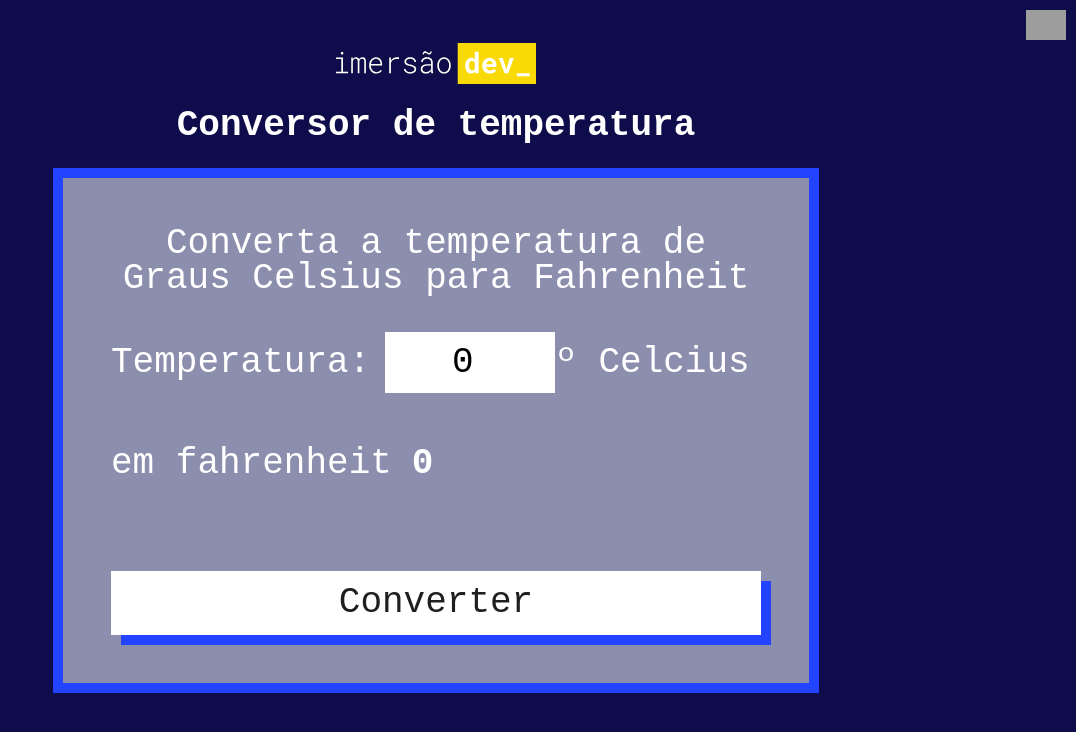
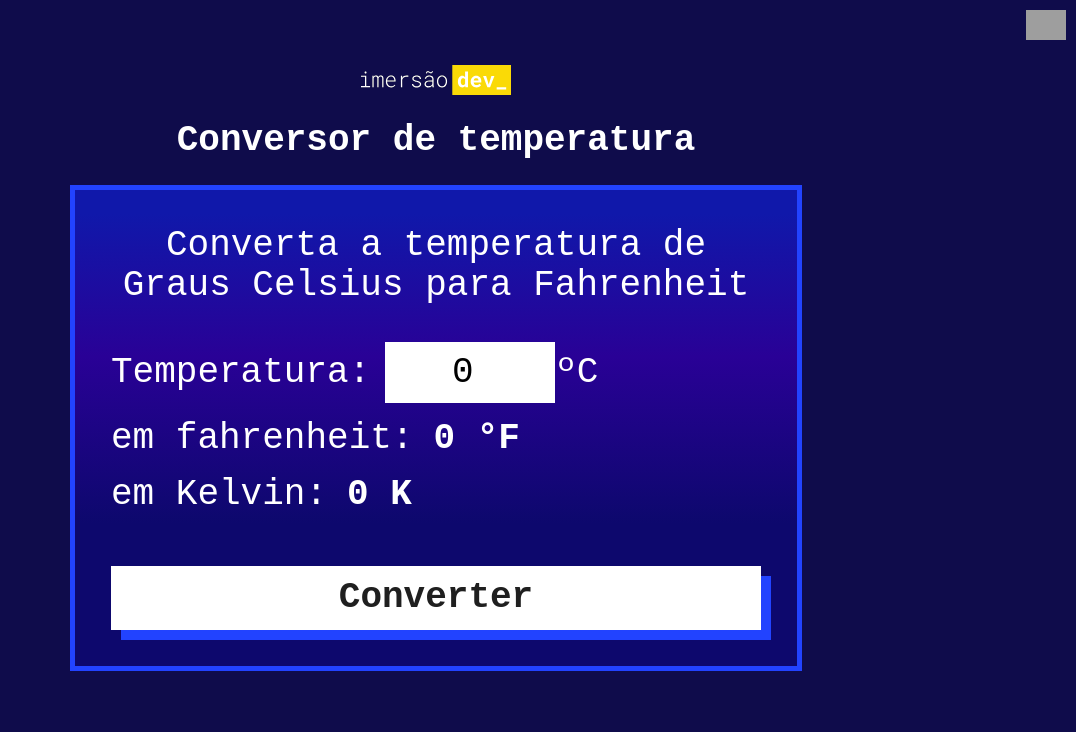
Before and after one commit to fernandoprestes/imersao-dev-alura, a plain HTML site: page 011-conversor-temperatura/index.html in a window 1280 px wide. Shown: the whole page, without its empty margins (204-1280 px from the left). Drawn offline with Linux system fonts and the light colour scheme; grey boxes are pictures that could not be loaded.

Commit message:
✨ ADD kelvin

```diff
--- a/011-conversor-temperatura/app.js
+++ b/011-conversor-temperatura/app.js
@@ -3,6 +3,8 @@ const btn = document.querySelector('.button')
 btn.addEventListener('click', function(event) {
   event.preventDefault();
   var temperature = document.querySelector('.celsius').value;
-  var convert = (temperature * 9/5) + 32
-  document.querySelector('.fahrenheit').textContent = convert.toFixed(1);
+  var convertF = (temperature * 9/5) + 32
+  var convertK = Number(temperature) + 273.15
+  document.querySelector('.fahrenheit').textContent = convertF.toFixed(2);
+  document.querySelector('.kelvin').textContent = convertK.toFixed(2);
 });
--- a/011-conversor-temperatura/index.html
+++ b/011-conversor-temperatura/index.html
@@ -5,7 +5,7 @@
     <meta http-equiv="X-UA-Compatible" content="IE=edge" />
     <meta name="viewport" content="width=device-width, initial-scale=1.0" />
     <link rel="stylesheet" href="style.css" />
-    <title>Desafio Aula 1 - Conversor de temperatura</title>
+    <title>Imersão DEV Desafio Aula 1 - Conversor de temperatura</title>
   </head>
   <body>
     <div class="container">
@@ -22,14 +22,20 @@
         <label class="label" for="celsius"
           >Temperatura:
           <input class="celsius" id="celsius" type="number" value="0" min="0" />
-          º Celcius
+          ºC
         </label>
         <label class="label" for="fahrenheit"
-          >em fahrenheit
+          >em fahrenheit:
           <strong>
-            <output class="fahrenheit" id="fahrenheit">0</output>
+            <output class="fahrenheit" id="fahrenheit">0</output> °F
           </strong>
         </label>
+        <label class="label" for="kelvin"
+        >em Kelvin:
+        <strong>
+          <output class="kelvin" id="kelvin">0</output> K
+        </strong>
+      </label>
         <button class="button">Converter</button>
       </form>
     </div>
--- a/011-conversor-temperatura/style.css
+++ b/011-conversor-temperatura/style.css
@@ -1,19 +1,19 @@
 body {
   font-family: 'Roboto Mono',monospace;
-  height: 90vh;
   background-color: rgb(15, 12, 75);
   display: flex;
   justify-content: center;
+  align-items: center;
+  height: 90vh;
 }
 
 .page-logo{
-  width: 200px;
+  width: 150px;
 }
 
 .container {
   display: flex;
   flex-direction: column;
-  justify-content: center;
   align-items: center;
   text-align: center;
 }
@@ -21,9 +21,9 @@ body {
 .convert{
   display: flex;
   flex-direction: column;
-  background-color: #8c8ead;
-  padding: 3em;
-  border: 10px solid #2243ff;
+  background: linear-gradient(360deg, rgb(13, 8, 109) 30%, rgb(41, 1, 150) 65%, rgb(16, 24, 170) 95%);
+  padding: 36px;
+  border: 5px solid #2243ff;
   color: #ffffff;
   max-width: 650px;
 }
@@ -31,7 +31,6 @@ body {
 .page-title {
   color: #ffffff;
   font-size: 36px;
-  line-height: 1em;
   display: flex;
   align-items: center;
   justify-content: center;
@@ -41,14 +40,14 @@ body {
 .page-subtitle {
   font-size: 36px;
   margin: 0 auto;
-  line-height: 35px;
+  line-height: 40px;
   margin-bottom: 36px;
 }
 
 .label {
   display: flex;
   align-items: center;
-  margin-bottom: 1.4em;
+  margin-bottom: 15px;
   font-size: 36px;
 }
 
@@ -63,7 +62,8 @@ body {
   font-size: 36px;
 }
 
-.fahrenheit {
+.fahrenheit,
+.kelvin {
   margin-left: 20px;
 }
 
@@ -76,6 +76,7 @@ body {
   font-family: inherit;
   color: #1f1f1f;
   font-size: 36px;
+  font-weight: 700;
   box-shadow: 10px 10px 0 #2243ff;
   cursor: pointer;
   transition: 100ms transform ease-in-out;
```
